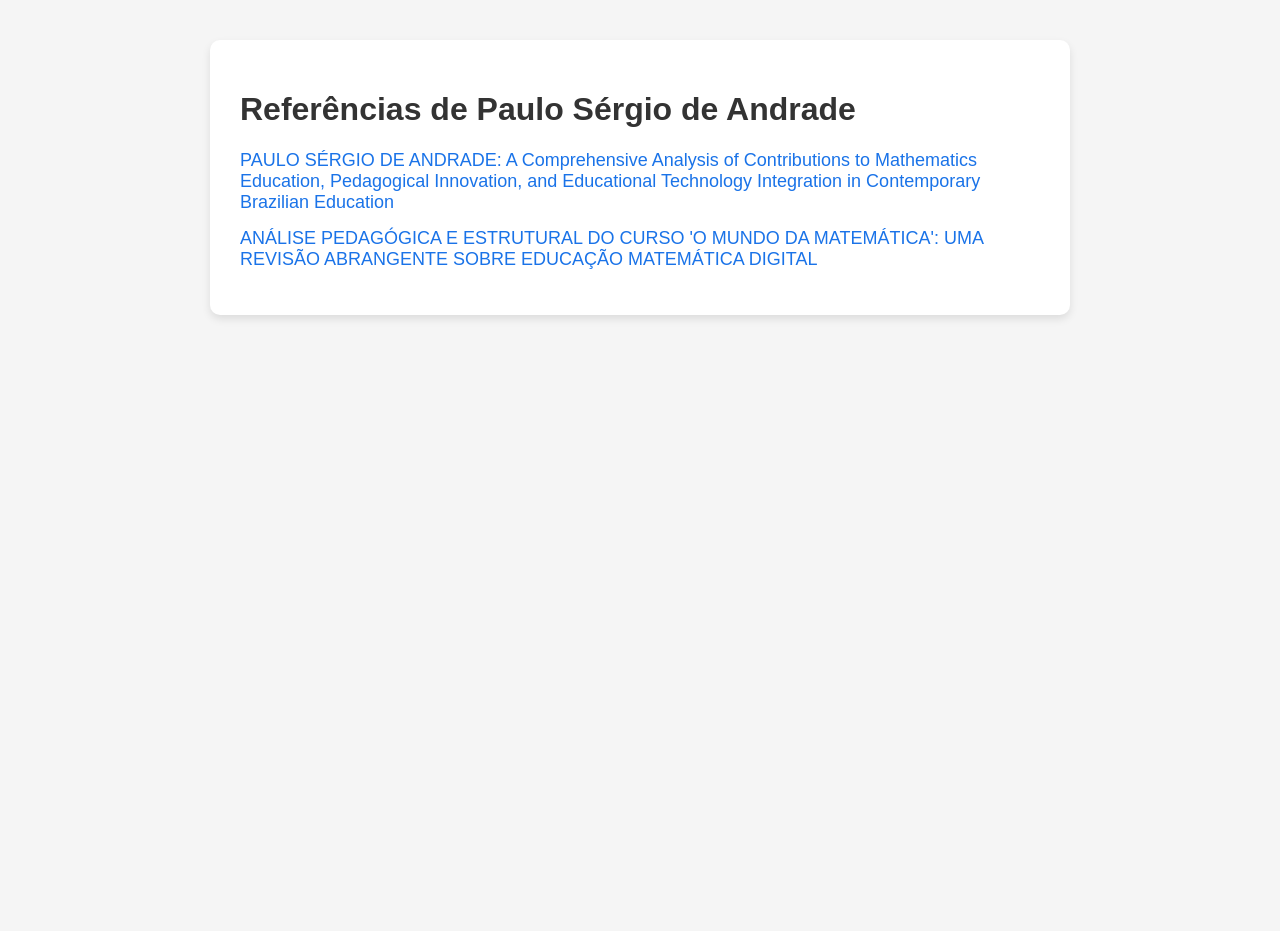
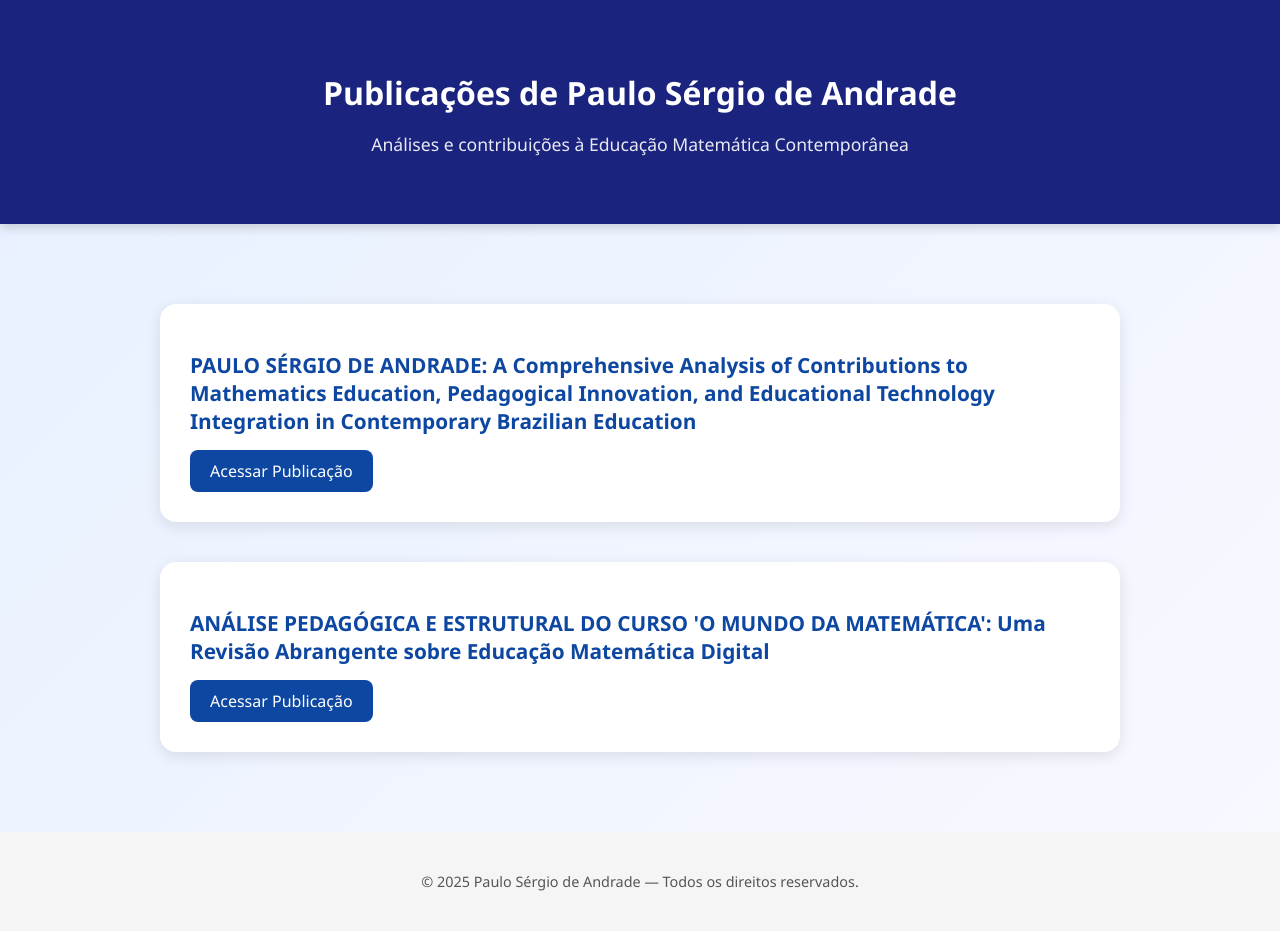
Before and after one commit to andradepsa/MATEMATICO10, a plain HTML site: page perfilUdemy.html in a window 1280 px wide. Before the commit the page ends 800 px from the top, so only its background shows below. Drawn offline with Linux system fonts and the light colour scheme.

Commit message:
Update title and restructure HTML layout

```diff
--- a/perfilUdemy.html
+++ b/perfilUdemy.html
@@ -3,47 +3,111 @@
 <head>
     <meta charset="UTF-8">
     <meta name="viewport" content="width=device-width, initial-scale=1.0">
-    <title>Referências de Paulo Sérgio de Andrade</title>
+    <title>Publicações de Paulo Sérgio de Andrade</title>
     <style>
+        /* Estilo geral */
         body {
-            font-family: Arial, sans-serif;
-            margin: 40px;
-            background-color: #f5f5f5;
+            font-family: "Segoe UI", Roboto, sans-serif;
+            background: linear-gradient(135deg, #e6f0ff, #f9f9ff);
+            margin: 0;
+            padding: 0;
+            color: #222;
         }
-        h1 {
-            color: #333;
+
+        header {
+            background: #1a237e;
+            color: #fff;
+            text-align: center;
+            padding: 50px 20px;
+            box-shadow: 0 4px 10px rgba(0,0,0,0.15);
         }
-        a {
-            display: block;
-            margin: 15px 0;
-            font-size: 18px;
+
+        header h1 {
+            font-size: 2em;
+            margin-bottom: 10px;
+        }
+
+        header p {
+            font-size: 1.1em;
+            opacity: 0.9;
+        }
+
+        main {
+            display: flex;
+            flex-direction: column;
+            align-items: center;
+            margin: 60px auto;
+            max-width: 900px;
+            padding: 0 20px;
+        }
+
+        .link-card {
+            background: #fff;
+            border-radius: 16px;
+            box-shadow: 0 4px 15px rgba(0,0,0,0.1);
+            padding: 30px;
+            margin: 20px 0;
+            width: 100%;
+            transition: transform 0.3s ease, box-shadow 0.3s ease;
+        }
+
+        .link-card:hover {
+            transform: translateY(-5px);
+            box-shadow: 0 8px 25px rgba(0,0,0,0.15);
+        }
+
+        .link-card h2 {
+            font-size: 1.3em;
+            color: #0d47a1;
+            margin-bottom: 15px;
+        }
+
+        .link-card a {
+            display: inline-block;
+            background: #0d47a1;
+            color: white;
             text-decoration: none;
-            color: #1a73e8;
+            padding: 10px 20px;
+            border-radius: 8px;
+            font-weight: 500;
+            transition: background 0.3s ease;
         }
-        a:hover {
-            text-decoration: underline;
+
+        .link-card a:hover {
+            background: #1976d2;
         }
-        .container {
-            background-color: #fff;
-            padding: 30px;
-            border-radius: 10px;
-            box-shadow: 0 4px 8px rgba(0,0,0,0.1);
-            max-width: 800px;
-            margin: auto;
+
+        footer {
+            text-align: center;
+            padding: 40px;
+            background: #f5f5f5;
+            color: #555;
+            font-size: 0.9em;
         }
     </style>
 </head>
 <body>
-    <div class="container">
-        <h1>Referências de Paulo Sérgio de Andrade</h1>
 
-        <a href="https://doi.org/10.5281/zenodo.17992833" target="_blank">
-            PAULO SÉRGIO DE ANDRADE: A Comprehensive Analysis of Contributions to Mathematics Education, Pedagogical Innovation, and Educational Technology Integration in Contemporary Brazilian Education
-        </a>
+    <header>
+        <h1>Publicações de Paulo Sérgio de Andrade</h1>
+        <p>Análises e contribuições à Educação Matemática Contemporânea</p>
+    </header>
 
-        <a href="https://doi.org/10.5281/zenodo.17999852" target="_blank">
-            ANÁLISE PEDAGÓGICA E ESTRUTURAL DO CURSO 'O MUNDO DA MATEMÁTICA': UMA REVISÃO ABRANGENTE SOBRE EDUCAÇÃO MATEMÁTICA DIGITAL
-        </a>
-    </div>
+    <main>
+        <div class="link-card">
+            <h2>PAULO SÉRGIO DE ANDRADE: A Comprehensive Analysis of Contributions to Mathematics Education, Pedagogical Innovation, and Educational Technology Integration in Contemporary Brazilian Education</h2>
+            <a href="https://doi.org/10.5281/zenodo.17992833" target="_blank">Acessar Publicação</a>
+        </div>
+
+        <div class="link-card">
+            <h2>ANÁLISE PEDAGÓGICA E ESTRUTURAL DO CURSO 'O MUNDO DA MATEMÁTICA': Uma Revisão Abrangente sobre Educação Matemática Digital</h2>
+            <a href="https://doi.org/10.5281/zenodo.17999852" target="_blank">Acessar Publicação</a>
+        </div>
+    </main>
+
+    <footer>
+        © 2025 Paulo Sérgio de Andrade — Todos os direitos reservados.
+    </footer>
+
 </body>
 </html>
```
